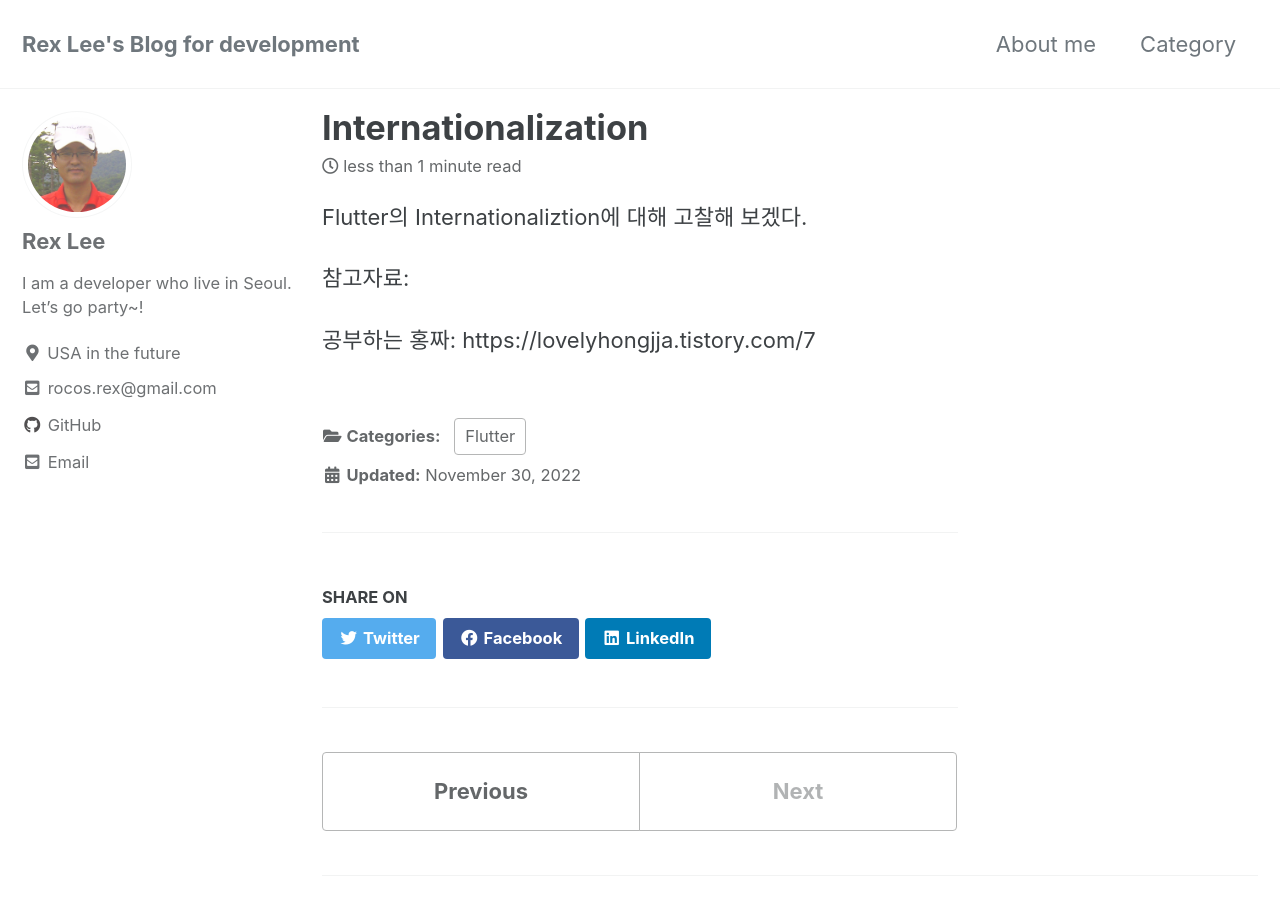
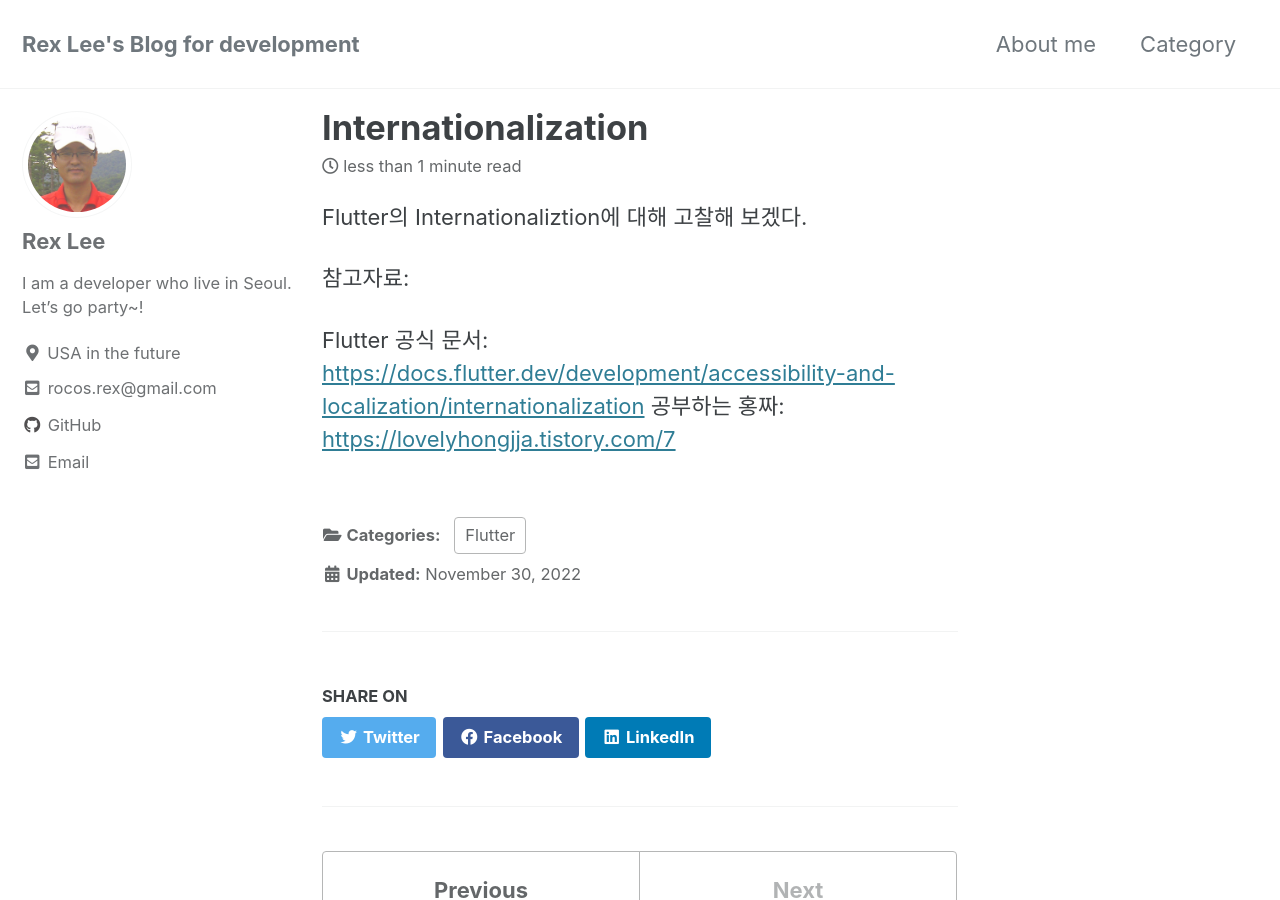
Before and after one commit to rocosrex/rocosrex.github.io, a Jekyll site: the page built from _posts/2022-11-30-internationalization.md, in a window 1280 px wide and 900 px high. Built offline with Jekyll 4.4.1, drawn with Linux system fonts in a browser that asks for light colours; cached includes are drawn as plain includes.

Commit message:
Update 2022-11-30-internationalization.md

```diff
--- a/_posts/2022-11-30-internationalization.md
+++ b/_posts/2022-11-30-internationalization.md
@@ -9,5 +9,5 @@ Flutter의 Internationaliztion에 대해 고찰해 보겠다.
 
 참고자료:
 
-[Flutter 공식 문서]: (https://docs.flutter.dev/development/accessibility-and-localization/internationalization)
-공부하는 홍짜: https://lovelyhongjja.tistory.com/7
+Flutter 공식 문서: <https://docs.flutter.dev/development/accessibility-and-localization/internationalization>
+공부하는 홍짜: <https://lovelyhongjja.tistory.com/7>
```
